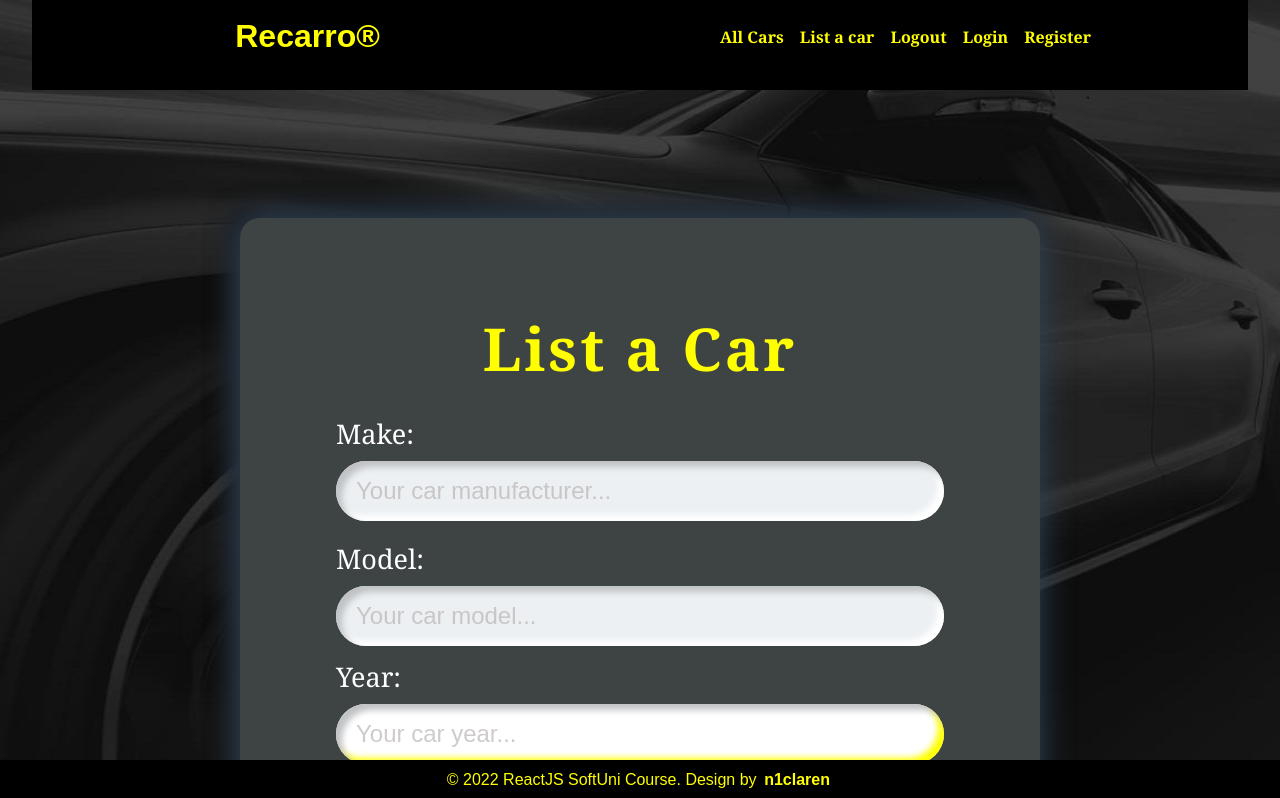
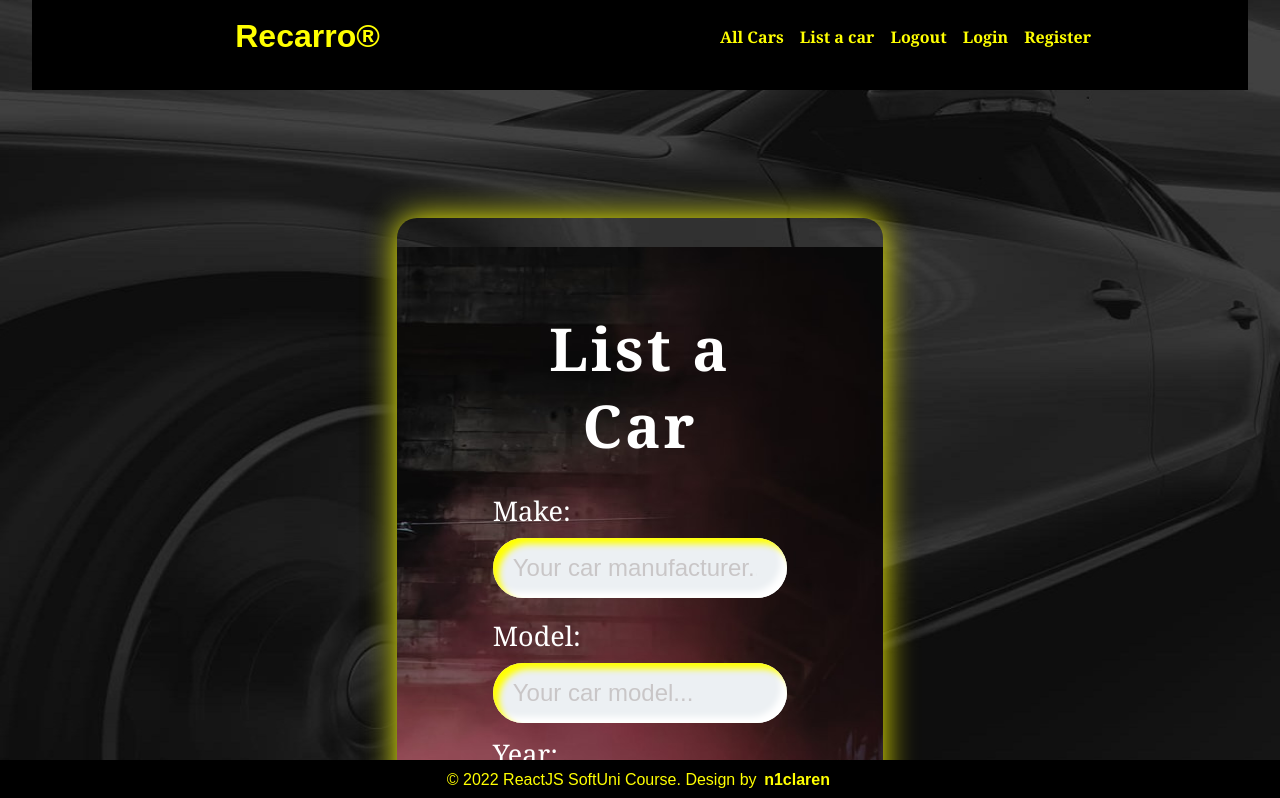
Before and after one commit to n1claren/RecarroJS, a React (Create React App) app: page /ListCar in a window 1280 px wide. Shown: the top 798 px of the page. Built offline with nearby package versions, Linux system fonts and the light colour scheme.

Commit message:
minor styling tweaks

```diff
--- a/public/styles/create-edit.css
+++ b/public/styles/create-edit.css
@@ -1,14 +1,17 @@
 #create-page,
 #edit-page {
+    background-image: url("../images/listformimage.jpg");
+    background-repeat: no-repeat;
+    background-attachment: fixed;
+    background-position: center;
     position: relative;
-    width: 800px;
+    width: 40%;
     height: auto;
     border-radius: 20px;
     padding: 40px;
     box-sizing: border-box;
     text-align: center;
-    background: #3e4443;
-    box-shadow: 0px 0px 32px 0px #32485e, -14px -14px 20px #191c21;
+    box-shadow: 0px 0px 32px 0px yellow, -14px -14px 20px #191c21;
 }
 
 input[type="text"] {
@@ -19,7 +22,7 @@ input[type="text"] {
     margin-top: 10px;
     font-size: 24px;
     border-radius: 50px;
-    box-shadow: inset 6px 6px 6px #c0c2c5, inset -6px -6px 6px white;
+    box-shadow: inset 6px 6px 6px yellow, inset -6px -6px 6px white;
 }
 
 textarea {
@@ -34,5 +37,5 @@ textarea {
     border-right-color: #ecf0f3;
     margin-top: 7px;
     color: black;
-    box-shadow: inset 6px 6px 6px #c0c2c5, inset -6px -6px 6px white;
+    box-shadow: inset 6px 6px 6px yellow, inset -6px -6px 6px white;
 }
--- a/public/styles/homepage.css
+++ b/public/styles/homepage.css
@@ -1,3 +1,5 @@
+@import url('https://fonts.googleapis.com/css2?family=Monoton&display=swap');
+
 .welcome-panel {
     display: inline-flex;
 }
@@ -41,7 +43,7 @@
     word-spacing: normal;
     text-transform: uppercase;
     text-shadow: 0 2px 4.8px rgba(0, 0, 0, 0.3);
-    font-family: "Agency FB";
+    font-family: 'Monoton', cursive;
 }
 
 .welcome-message h3 {
@@ -58,13 +60,15 @@
     text-transform: uppercase;
     font-weight: 700;
     text-shadow: 0 2px 4.8px rgba(0, 0, 0, 0.3);
-    font-family: "Agency FB";
+    font-family: 'Monoton', cursive;
 }
 
 #welcome-world>#home-page {
+    border: 1px solid yellow;
     width: 50% fit-content;
     margin: auto;
     text-align: center;
+    box-shadow: 0px 0px 32px 0px yellow, -14px -14px 20px #191c21;
 }
 
 #home-page {
--- a/public/styles/login-register.css
+++ b/public/styles/login-register.css
@@ -34,7 +34,7 @@
     font-weight: 900;
     font-size: 3.7rem;
     text-align: center;
-    color: yellow;
+    color: white;
     letter-spacing: 3px;
     font-family: Georgia, 'Times New Roman', Times, serif;
     margin-bottom: 17px;
```
Also changed, not shown: public/images/listformimage.jpg (added).
